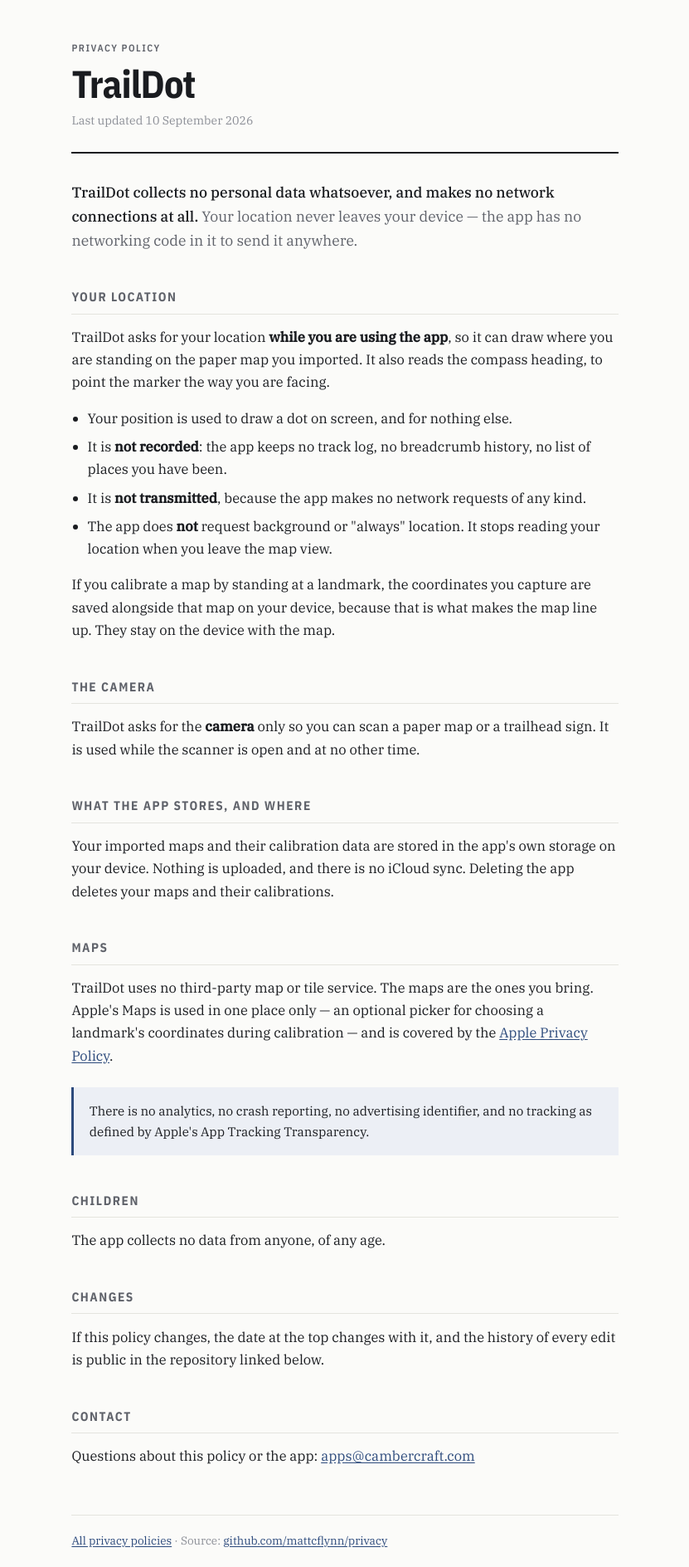
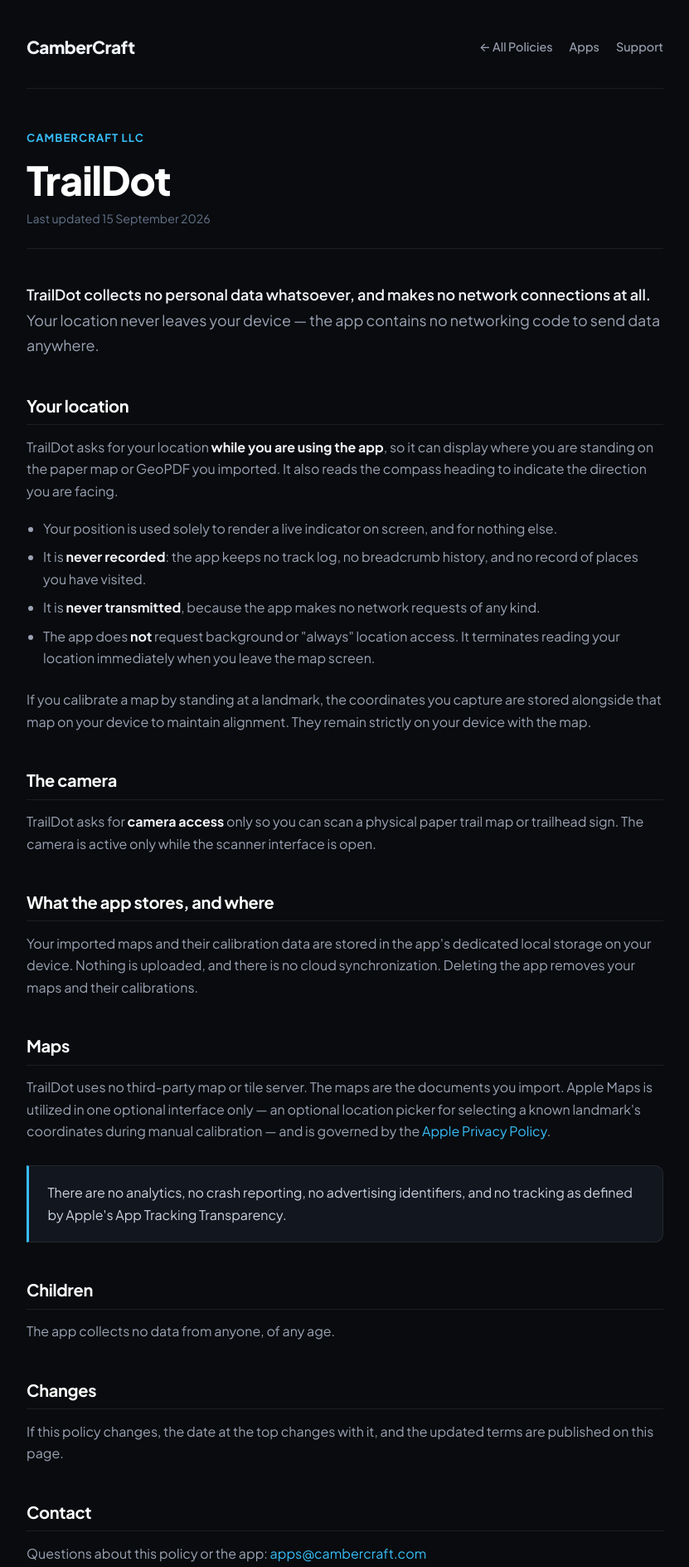
Before and after one commit to mattcflynn/privacy, a plain HTML site: page traildot/index.html in a window 1280 px wide. Shown: the top 1888 px of the page at 83% size, without its empty margins (224-1055 px from the left). Drawn offline with nearby package versions, Linux system fonts and the light colour scheme.

Commit message:
Modernize privacy policies to match CamberCraft design and brand identity

```diff
--- a/shared.css
+++ b/shared.css
@@ -1,87 +1,254 @@
 :root {
-  --paper: #fbfbf9;
-  --ink: #1a1c20;
-  --muted: #5f626a;
-  --faint: #8b8e96;
-  --rule: #e4e4de;
-  --accent: #2c4a7c;
-  --accent-dim: #eceff5;
-  --warn: #8a5a0c;
-  --warn-dim: #f7efdf;
-  color-scheme: light;
+  --bg: #090b0e;
+  --card-bg: #12161f;
+  --card-border: rgba(255, 255, 255, 0.08);
+  --card-hover: rgba(255, 255, 255, 0.14);
+  --text: #f0f3f8;
+  --text-muted: #9ba3b4;
+  --text-faint: #64748b;
+  --accent: #38bdf8;
+  --accent-glow: rgba(56, 189, 248, 0.12);
+  --font: 'Plus Jakarta Sans', -apple-system, BlinkMacSystemFont, "SF Pro Display", sans-serif;
 }
-@media (prefers-color-scheme: dark) {
-  :root {
-    --paper: #15161a;
-    --ink: #e7e7e3;
-    --muted: #a2a5ad;
-    --faint: #7a7d85;
-    --rule: #2c2e34;
-    --accent: #8fb0dd;
-    --accent-dim: #1f2836;
-    --warn: #d6a44f;
-    --warn-dim: #2a2313;
-    color-scheme: dark;
-  }
+
+* {
+  box-sizing: border-box;
+  margin: 0;
+  padding: 0;
 }
-* { box-sizing: border-box; }
+
 body {
+  background-color: var(--bg);
+  color: var(--text);
+  font-family: var(--font);
+  line-height: 1.65;
+  -webkit-font-smoothing: antialiased;
+  padding: 0 1.5rem;
+}
+
+.wrap {
+  max-width: 48rem;
+  margin: 0 auto;
+  padding: 2.5rem 0 5rem;
+}
+
+/* Site Header */
+.site-header {
+  display: flex;
+  justify-content: space-between;
+  align-items: center;
+  padding-bottom: 2rem;
+  margin-bottom: 3rem;
+  border-bottom: 1px solid var(--card-border);
+}
+
+.logo {
+  text-decoration: none;
+  color: var(--text);
+  font-weight: 800;
+  font-size: 1.3rem;
+  letter-spacing: -0.5px;
+}
+
+.nav-links {
+  display: flex;
+  gap: 1.25rem;
+}
+
+.nav-links a {
+  color: var(--text-muted);
+  text-decoration: none;
+  font-size: 0.9rem;
+  font-weight: 500;
+  transition: color 0.2s;
+}
+
+.nav-links a:hover {
+  color: var(--text);
+}
+
+/* Eyebrow & Titles */
+.eyebrow {
+  font-size: 0.82rem;
+  font-weight: 700;
+  letter-spacing: 0.08em;
+  text-transform: uppercase;
+  color: var(--accent);
+  margin-bottom: 0.75rem;
+}
+
+h1 {
+  font-size: clamp(2.2rem, 5vw, 3rem);
+  font-weight: 800;
+  letter-spacing: -1px;
+  line-height: 1.15;
+  margin-bottom: 0.5rem;
+  color: #ffffff;
+}
+
+.updated {
+  color: var(--text-faint);
+  font-size: 0.88rem;
+  margin-bottom: 2.5rem;
+  padding-bottom: 1.5rem;
+  border-bottom: 1px solid var(--card-border);
+}
+
+.lede {
+  font-size: 1.12rem;
+  color: var(--text-muted);
+  line-height: 1.7;
+  margin-bottom: 2.5rem;
+}
+
+.lede strong {
+  color: var(--text);
+  font-weight: 600;
+}
+
+h2 {
+  font-size: 1.25rem;
+  font-weight: 700;
+  letter-spacing: -0.3px;
+  color: #ffffff;
+  margin: 2.5rem 0 0.85rem;
+  padding-bottom: 0.4rem;
+  border-bottom: 1px solid var(--card-border);
+}
+
+p {
+  color: var(--text-muted);
+  margin-bottom: 1.2rem;
+  font-size: 1rem;
+}
+
+p strong {
+  color: var(--text);
+}
+
+ul {
+  margin: 0 0 1.5rem;
+  padding-left: 1.25rem;
+  color: var(--text-muted);
+}
+
+li {
+  margin-bottom: 0.5rem;
+}
+
+li strong {
+  color: var(--text);
+}
+
+a {
+  color: var(--accent);
+  text-decoration: none;
+  transition: color 0.2s;
+}
+
+a:hover {
+  text-decoration: underline;
+}
+
+code {
+  font-family: ui-monospace, Menlo, Monaco, monospace;
+  font-size: 0.88em;
+  background: var(--card-bg);
+  border: 1px solid var(--card-border);
+  padding: 0.15em 0.4em;
+  border-radius: 4px;
+  color: #e2e8f0;
+}
+
+/* Callout */
+.callout {
+  border-left: 3px solid var(--accent);
+  background: var(--card-bg);
+  border-radius: 0 10px 10px 0;
+  padding: 1.2rem 1.4rem;
+  margin: 1.75rem 0;
+  border-top: 1px solid var(--card-border);
+  border-right: 1px solid var(--card-border);
+  border-bottom: 1px solid var(--card-border);
+}
+
+.callout p {
+  color: #cbd5e1;
   margin: 0;
-  background: var(--paper);
-  color: var(--ink);
-  font: 16.5px/1.65 "IBM Plex Serif", Georgia, "Times New Roman", serif;
-  -webkit-font-smoothing: antialiased;
 }
-.wrap { max-width: 44rem; margin: 0 auto; padding: 3rem 1.4rem 5rem; }
-.eyebrow {
-  font-family: "IBM Plex Sans Condensed", "Helvetica Neue", Arial, sans-serif;
-  font-size: .74rem; font-weight: 600; letter-spacing: .13em;
-  text-transform: uppercase; color: var(--muted); margin: 0 0 .6rem;
+
+.callout p strong {
+  color: #ffffff;
 }
-h1 {
-  font-family: "IBM Plex Sans Condensed", "Helvetica Neue", Arial, sans-serif;
-  font-weight: 700; font-size: clamp(2rem, 6vw, 2.9rem); line-height: 1.05;
-  letter-spacing: -.02em; margin: 0 0 .5rem; text-wrap: balance;
+
+/* App list on privacy index */
+.apps {
+  list-style: none;
+  padding: 0;
+  display: flex;
+  flex-direction: column;
+  gap: 1rem;
+  margin: 2rem 0 3.5rem;
 }
-.updated { color: var(--faint); font-size: .88rem; margin: 0 0 2rem;
-  padding-bottom: 1.6rem; border-bottom: 2px solid var(--ink); }
-h2 {
-  font-family: "IBM Plex Sans Condensed", "Helvetica Neue", Arial, sans-serif;
-  font-weight: 700; font-size: .95rem; letter-spacing: .1em; text-transform: uppercase;
-  color: var(--muted); margin: 2.6rem 0 .9rem; padding-bottom: .45rem;
-  border-bottom: 1px solid var(--rule);
+
+.apps li {
+  margin: 0;
 }
-p { margin: 0 0 1rem; }
-ul { margin: 0 0 1rem; padding-left: 1.2rem; }
-li { margin-bottom: .45rem; }
-a { color: var(--accent); text-underline-offset: 2px; }
-code {
-  font-family: "IBM Plex Mono", ui-monospace, Menlo, monospace;
-  font-size: .86em; background: var(--accent-dim); padding: .1em .34em; border-radius: 2px;
+
+.apps a {
+  display: block;
+  background: var(--card-bg);
+  border: 1px solid var(--card-border);
+  border-radius: 14px;
+  padding: 1.5rem 1.75rem;
+  text-decoration: none;
+  transition: transform 0.2s, border-color 0.2s, box-shadow 0.2s;
 }
-.lede { font-size: 1.1rem; color: var(--muted); }
-.lede strong { color: var(--ink); font-weight: 500; }
-.callout {
-  border-left: 3px solid var(--accent); background: var(--accent-dim);
-  padding: 1rem 1.15rem; margin: 1.5rem 0; font-size: .95rem;
+
+.apps a:hover {
+  transform: translateY(-2px);
+  border-color: var(--card-hover);
+  box-shadow: 0 10px 25px rgba(0, 0, 0, 0.3);
+  text-decoration: none;
 }
-.callout p:last-child { margin-bottom: 0; }
-.todo {
-  border-left: 3px solid var(--warn); background: var(--warn-dim);
-  padding: .85rem 1.1rem; margin: 0 0 2rem; font-size: .9rem; color: var(--warn);
+
+.apps .name {
+  font-weight: 700;
+  font-size: 1.25rem;
+  color: #ffffff;
+  display: block;
+  margin-bottom: 0.25rem;
 }
-.todo p { margin: 0; }
+
+.apps .desc {
+  color: var(--text-muted);
+  font-size: 0.95rem;
+}
+
+/* Footer */
 footer {
-  margin-top: 3.5rem; padding-top: 1.2rem; border-top: 1px solid var(--rule);
-  font-size: .85rem; color: var(--faint);
+  margin-top: 4rem;
+  padding-top: 1.75rem;
+  border-top: 1px solid var(--card-border);
+  font-size: 0.88rem;
+  color: var(--text-faint);
+  display: flex;
+  justify-content: space-between;
+  align-items: center;
+  flex-wrap: wrap;
+  gap: 1rem;
 }
-.apps { list-style: none; padding: 0; display: grid; gap: 1px;
-  background: var(--rule); border: 1px solid var(--rule); }
-.apps li { margin: 0; background: var(--paper); }
-.apps a { display: block; padding: 1.1rem 1.2rem; text-decoration: none; color: inherit; }
-.apps a:hover { background: var(--accent-dim); }
-.apps .name {
-  font-family: "IBM Plex Sans Condensed", "Helvetica Neue", Arial, sans-serif;
-  font-weight: 700; font-size: 1.2rem; color: var(--accent); display: block;
+
+footer p {
+  margin: 0;
+  font-size: inherit;
+  color: inherit;
 }
-.apps .desc { color: var(--muted); font-size: .92rem; }
+
+footer a {
+  color: var(--text-muted);
+}
+
+footer a:hover {
+  color: var(--text);
+}
--- a/traildot/index.html
+++ b/traildot/index.html
@@ -6,46 +6,60 @@
 <title>TrailDot — Privacy Policy</title>
 <link rel="preconnect" href="https://fonts.googleapis.com">
 <link rel="preconnect" href="https://fonts.gstatic.com" crossorigin>
-<link rel="stylesheet" href="https://fonts.googleapis.com/css2?family=IBM+Plex+Mono:wght@400&family=IBM+Plex+Sans+Condensed:wght@600;700&family=IBM+Plex+Serif:wght@400;500&display=swap">
+<link href="https://fonts.googleapis.com/css2?family=Plus+Jakarta+Sans:wght@400;500;600;700;800&display=swap" rel="stylesheet">
 <link rel="stylesheet" href="../shared.css">
 </head>
 <body>
 <div class="wrap">
-<p class="eyebrow">Privacy Policy</p>
+  <header class="site-header">
+    <a href="https://cambercraft.com" class="logo">CamberCraft</a>
+    <nav class="nav-links">
+      <a href="../">&larr; All Policies</a>
+      <a href="https://cambercraft.com#apps">Apps</a>
+      <a href="https://cambercraft.com#support">Support</a>
+    </nav>
+  </header>
+
+  <p class="eyebrow">CamberCraft LLC</p>
   <h1>TrailDot</h1>
-<p class="updated">Last updated 10 September 2026</p>
+  <p class="updated">Last updated 15 September 2026</p>
 
-<p class="lede"><strong>TrailDot collects no personal data whatsoever, and makes no network connections at all.</strong> Your location never leaves your device — the app has no networking code in it to send it anywhere.</p>
+  <p class="lede"><strong>TrailDot collects no personal data whatsoever, and makes no network connections at all.</strong> Your location never leaves your device — the app contains no networking code to send data anywhere.</p>
 
   <h2>Your location</h2>
-<p>TrailDot asks for your location <strong>while you are using the app</strong>, so it can draw where you are standing on the paper map you imported. It also reads the compass heading, to point the marker the way you are facing.</p>
+  <p>TrailDot asks for your location <strong>while you are using the app</strong>, so it can display where you are standing on the paper map or GeoPDF you imported. It also reads the compass heading to indicate the direction you are facing.</p>
   <ul>
-  <li>Your position is used to draw a dot on screen, and for nothing else.</li>
-  <li>It is <strong>not recorded</strong>: the app keeps no track log, no breadcrumb history, no list of places you have been.</li>
-  <li>It is <strong>not transmitted</strong>, because the app makes no network requests of any kind.</li>
-  <li>The app does <strong>not</strong> request background or "always" location. It stops reading your location when you leave the map view.</li>
+    <li>Your position is used solely to render a live indicator on screen, and for nothing else.</li>
+    <li>It is <strong>never recorded</strong>: the app keeps no track log, no breadcrumb history, and no record of places you have visited.</li>
+    <li>It is <strong>never transmitted</strong>, because the app makes no network requests of any kind.</li>
+    <li>The app does <strong>not</strong> request background or "always" location access. It terminates reading your location immediately when you leave the map screen.</li>
   </ul>
-<p>If you calibrate a map by standing at a landmark, the coordinates you capture are saved alongside that map on your device, because that is what makes the map line up. They stay on the device with the map.</p>
+  <p>If you calibrate a map by standing at a landmark, the coordinates you capture are stored alongside that map on your device to maintain alignment. They remain strictly on your device with the map.</p>
 
   <h2>The camera</h2>
-<p>TrailDot asks for the <strong>camera</strong> only so you can scan a paper map or a trailhead sign. It is used while the scanner is open and at no other time.</p>
+  <p>TrailDot asks for <strong>camera access</strong> only so you can scan a physical paper trail map or trailhead sign. The camera is active only while the scanner interface is open.</p>
 
   <h2>What the app stores, and where</h2>
-<p>Your imported maps and their calibration data are stored in the app's own storage on your device. Nothing is uploaded, and there is no iCloud sync. Deleting the app deletes your maps and their calibrations.</p>
+  <p>Your imported maps and their calibration data are stored in the app's dedicated local storage on your device. Nothing is uploaded, and there is no cloud synchronization. Deleting the app removes your maps and their calibrations.</p>
 
   <h2>Maps</h2>
-<p>TrailDot uses no third-party map or tile service. The maps are the ones you bring. Apple's Maps is used in one place only — an optional picker for choosing a landmark's coordinates during calibration — and is covered by the <a href="https://www.apple.com/legal/privacy/">Apple Privacy Policy</a>.</p>
+  <p>TrailDot uses no third-party map or tile server. The maps are the documents you import. Apple Maps is utilized in one optional interface only — an optional location picker for selecting a known landmark's coordinates during manual calibration — and is governed by the <a href="https://www.apple.com/legal/privacy/">Apple Privacy Policy</a>.</p>
 
-<div class="callout"><p>There is no analytics, no crash reporting, no advertising identifier, and no tracking as defined by Apple's App Tracking Transparency.</p></div>
+  <div class="callout"><p>There are no analytics, no crash reporting, no advertising identifiers, and no tracking as defined by Apple's App Tracking Transparency.</p></div>
 
   <h2>Children</h2>
   <p>The app collects no data from anyone, of any age.</p>
 
   <h2>Changes</h2>
-<p>If this policy changes, the date at the top changes with it, and the history of every edit is public in the repository linked below.</p>
+  <p>If this policy changes, the date at the top changes with it, and the updated terms are published on this page.</p>
 
   <h2>Contact</h2>
   <p>Questions about this policy or the app: <a href="mailto:apps@cambercraft.com">apps@cambercraft.com</a></p>
 
-<footer><p><a href="../">All privacy policies</a> &middot; Source: <a href="https://github.com/mattcflynn/privacy">github.com/mattcflynn/privacy</a></p></footer>
-</div></body></html>
+  <footer>
+    <p>&copy; 2026 CamberCraft LLC &bull; Portland, Oregon</p>
+    <p><a href="https://cambercraft.com">cambercraft.com</a></p>
+  </footer>
+</div>
+</body>
+</html>
```
Also changed, not shown: index.html (+27 -13 lines), long-player/index.html (+34 -20 lines), studioscan/index.html (+22 -8 lines). Lines whose indentation alone changed are shown as unchanged.
